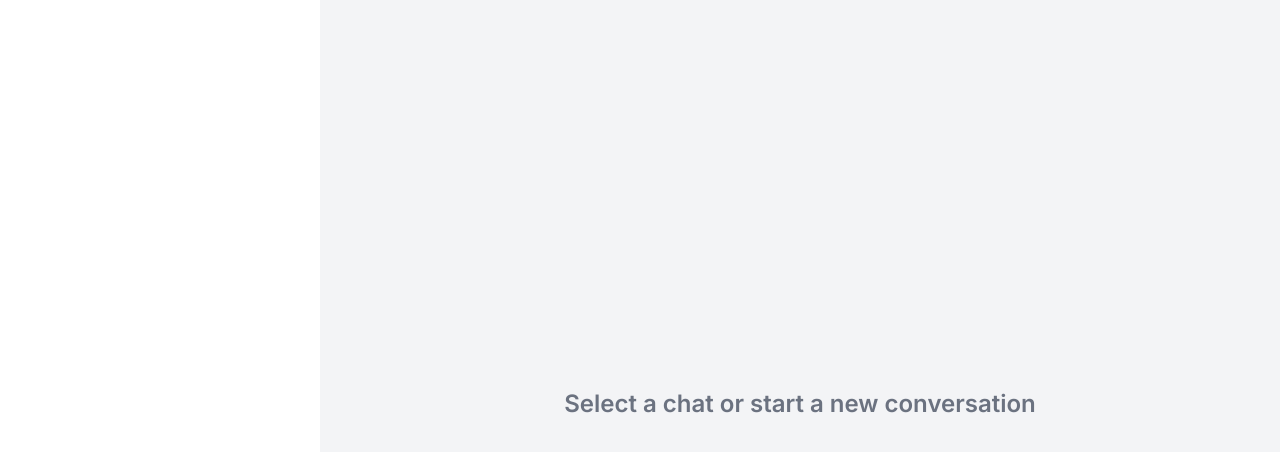
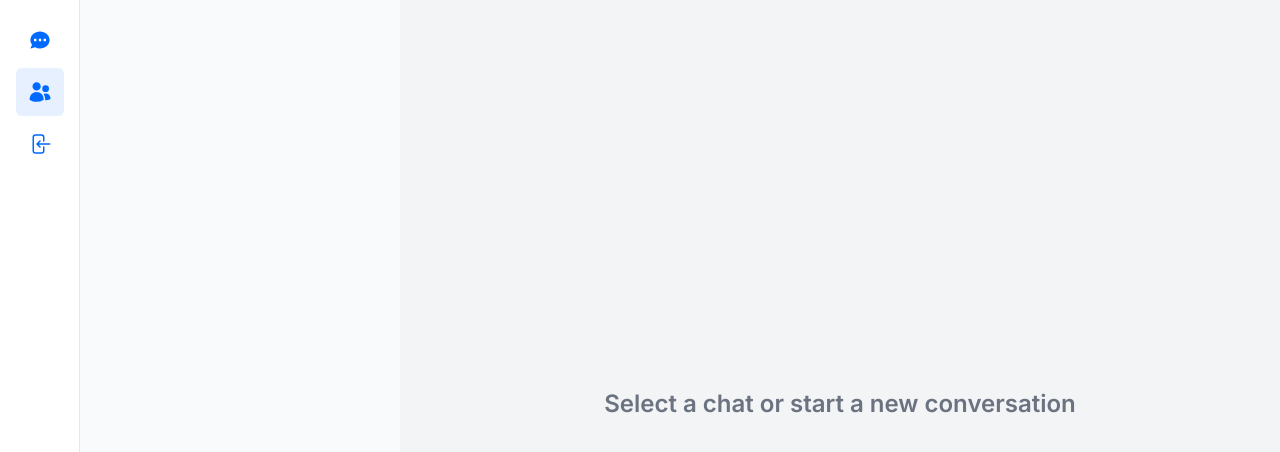
Before and after one commit to HapticHash/quick-chat, a Next.js app: page /users in a window 1280 px wide. Shown: the top 452 px of the page. Built offline with nearby package versions, Linux system fonts and the light colour scheme.

Commit message:
added sidebar and hooks

```diff
--- /dev/null
+++ b/app/actions/getSession.ts
@@ -0,0 +1,7 @@
+import { getServerSession } from "next-auth";
+
+import { authOptions } from "@/app/api/auth/[...nextauth]/route";
+
+export default async function getSession() {
+  return await getServerSession(authOptions);
+}
--- /dev/null
+++ b/app/components/sidebar/DesktopItem.tsx
@@ -0,0 +1,41 @@
+import clsx from "clsx";
+import Link from "next/link";
+
+interface DesktopItemProps {
+  label: string;
+  icon: any;
+  href: string;
+  onClick?: () => void;
+  active?: boolean;
+}
+
+const DesktopItem: React.FC<DesktopItemProps> = ({
+  label,
+  href,
+  icon: Icon,
+  active,
+  onClick,
+}) => {
+  const handleClick = () => {
+    if (onClick) {
+      return onClick();
+    }
+  };
+
+  return (
+    <li onClick={handleClick} key={label}>
+      <Link
+        href={href}
+        className={clsx(
+          `group flex gap-x-3 rounded-md p-3 text-sm leading-6 font-semibold  text-[#006aff]  hover:text-[#005fe6]  hover:bg-[#e6f0ff]`,
+          active && "bg-[#e6f0ff] text-[#006aff]"
+        )}
+      >
+        <Icon className="h-6 w-6 shrink-0" aria-hidden="true" />
+        <span className="sr-only">{label}</span>
+      </Link>
+    </li>
+  );
+};
+
+export default DesktopItem;
--- /dev/null
+++ b/app/components/sidebar/DesktopSidebar.tsx
@@ -0,0 +1,46 @@
+"use client";
+
+import DesktopItem from "./DesktopItem";
+import useRoutes from "@/app/hooks/useRoutes";
+import { useState } from "react";
+import { User } from "@prisma/client";
+
+interface DesktopSidebarProps {
+  currentUser: User;
+}
+
+const DesktopSidebar: React.FC<DesktopSidebarProps> = ({ currentUser }) => {
+  const routes = useRoutes();
+  const [isOpen, setIsOpen] = useState(false);
+
+  console.log({ currentUser }, "TEST");
+
+  return (
+    <>
+      <div className=" hidden lg:fixed lg:inset-y-0 lg:left-0 lg:z-40 lg:w-20 xl:px-6 lg:overflow-y-auto  lg:bg-white lg:border-r-[1px] lg:pb-4 lg:flex lg:flex-col justify-between">
+        <nav className="mt-4 flex flex-col justify-between">
+          <ul role="list" className="flex flex-col items-center space-y-1">
+            {routes.map((item) => (
+              <DesktopItem
+                key={item.label}
+                href={item.href}
+                label={item.label}
+                icon={item.icon}
+                active={item.active}
+                onClick={item.onClick}
+              />
+            ))}
+          </ul>
+        </nav>
+        <nav className="mt-4 flex flex-col justify-between items-center">
+          <div
+            onClick={() => setIsOpen(true)}
+            className="cursor-pointer hover:opacity-75 transition"
+          ></div>
+        </nav>
+      </div>
+    </>
+  );
+};
+
+export default DesktopSidebar;
--- /dev/null
+++ b/app/components/sidebar/MobileFooter.tsx
@@ -0,0 +1,30 @@
+"use client";
+
+import useConversation from "@/app/hooks/useConversation";
+import useRoutes from "@/app/hooks/useRoutes";
+import MobileItem from "./MobileItem";
+
+const MobileFooter = () => {
+  const routes = useRoutes();
+  const { isOpen } = useConversation();
+
+  if (isOpen) {
+    return null;
+  }
+
+  return (
+    <div className="fixed justify-between w-full bottom-0 z-40 flex items-center  bg-white border-t-[1px] lg:hidden">
+      {routes.map((route) => (
+        <MobileItem
+          key={route.href}
+          href={route.href}
+          active={route.active}
+          icon={route.icon}
+          onClick={route.onClick}
+        />
+      ))}
+    </div>
+  );
+};
+
+export default MobileFooter;
--- /dev/null
+++ b/app/components/sidebar/MobileItem.tsx
@@ -0,0 +1,38 @@
+import Link from "next/link";
+
+import clsx from "clsx";
+
+interface MobileItemProps {
+  href: string;
+  icon: any;
+  active?: boolean;
+  onClick?: () => void;
+}
+
+const MobileItem: React.FC<MobileItemProps> = ({
+  href,
+  icon: Icon,
+  active,
+  onClick,
+}) => {
+  const handleClick = () => {
+    if (onClick) {
+      return onClick();
+    }
+  };
+
+  return (
+    <Link
+      onClick={handleClick}
+      href={href}
+      className={clsx(
+        `group flex gap-x-3 text-sm leading-6 font-semibold w-full justify-center p-4  text-[#006aff]  hover:text-[#005fe6]  hover:bg-[#e6f0ff]`,
+        active && "bg-[#cce1ff] text-[#006aff] hover:bg-[#cce1ff]"
+      )}
+    >
+      <Icon className="h-6 w-6" />
+    </Link>
+  );
+};
+
+export default MobileItem;
--- /dev/null
+++ b/app/components/sidebar/Sidebar.tsx
@@ -0,0 +1,14 @@
+import DesktopSidebar from "./DesktopSidebar";
+import MobileFooter from "./MobileFooter";
+
+async function Sidebar({ children }: { children: React.ReactNode }) {
+  return (
+    <div className="h-full">
+      <DesktopSidebar />
+      <MobileFooter />
+      <main className="lg:pl-20 h-full">{children}</main>
+    </div>
+  );
+}
+
+export default Sidebar;
--- /dev/null
+++ b/app/hooks/useConversation.ts
@@ -0,0 +1,26 @@
+import { useParams } from "next/navigation";
+import { useMemo } from "react";
+
+const useConversation = () => {
+  const params = useParams();
+
+  const conversationId = useMemo(() => {
+    if (!params?.conversationId) {
+      return "";
+    }
+
+    return params.conversationId as string;
+  }, [params?.conversationId]);
+
+  const isOpen = useMemo(() => !!conversationId, [conversationId]);
+
+  return useMemo(
+    () => ({
+      isOpen,
+      conversationId,
+    }),
+    [isOpen, conversationId]
+  );
+};
+
+export default useConversation;
--- /dev/null
+++ b/app/hooks/useRoutes.ts
@@ -0,0 +1,39 @@
+import { useMemo } from "react";
+import { usePathname } from "next/navigation";
+import { HiChat } from "react-icons/hi";
+import { HiArrowLeftOnRectangle, HiUsers } from "react-icons/hi2";
+import { signOut } from "next-auth/react";
+import useConversation from "./useConversation";
+
+const useRoutes = () => {
+  const pathname = usePathname();
+  const { conversationId } = useConversation();
+
+  const routes = useMemo(
+    () => [
+      {
+        label: "Chat",
+        href: "/conversations",
+        icon: HiChat,
+        active: pathname === "/conversations" || !!conversationId,
+      },
+      {
+        label: "Users",
+        href: "/users",
+        icon: HiUsers,
+        active: pathname === "/users",
+      },
+      {
+        label: "Logout",
+        onClick: () => signOut(),
+        href: "#",
+        icon: HiArrowLeftOnRectangle,
+      },
+    ],
+    [pathname, conversationId]
+  );
+
+  return routes;
+};
+
+export default useRoutes;
--- /dev/null
+++ b/app/users/layout.tsx
@@ -0,0 +1,13 @@
+import Sidebar from "../components/sidebar/Sidebar";
+
+export default async function UsersLayout({
+  children,
+}: {
+  children: React.ReactNode;
+}) {
+  return (
+    <Sidebar>
+      <div className="h-full">{children}</div>
+    </Sidebar>
+  );
+}
--- a/app/users/page.tsx
+++ b/app/users/page.tsx
@@ -2,7 +2,7 @@ import EmptyState from "../components/EmptyState";
 
 const People = () => {
   return (
-    <div className="hidden lg:block lg:pl-80 h-full">
+    <div className="hidden lg:block lg:pl-80 h-full bg-gray-50">
       <EmptyState />
     </div>
   );
```
